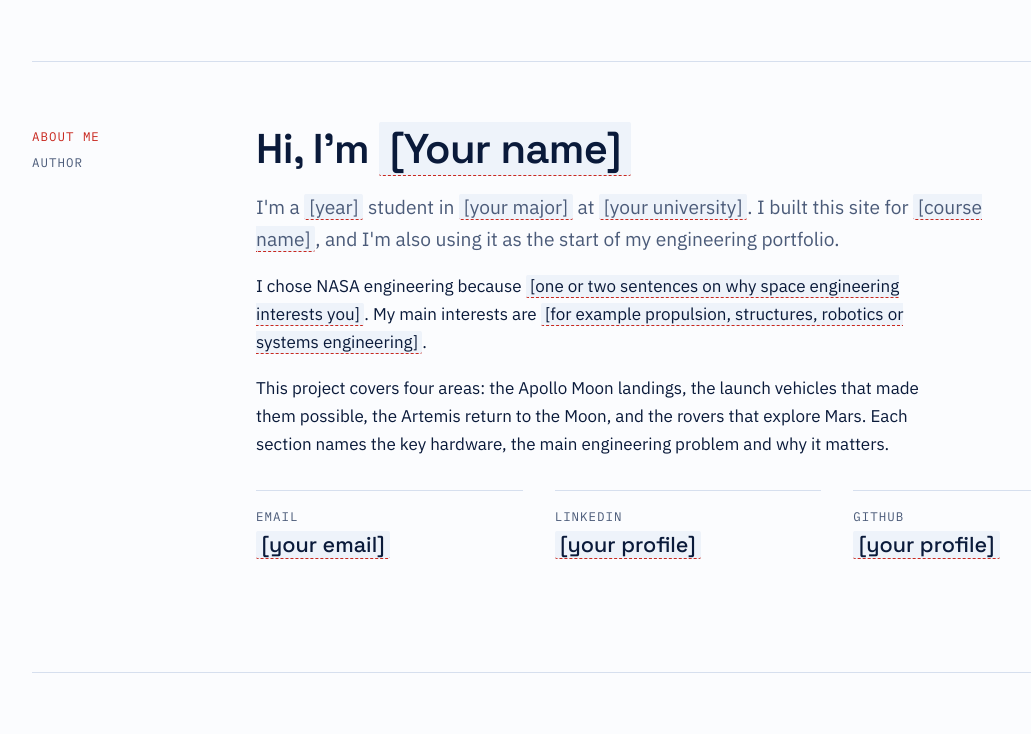
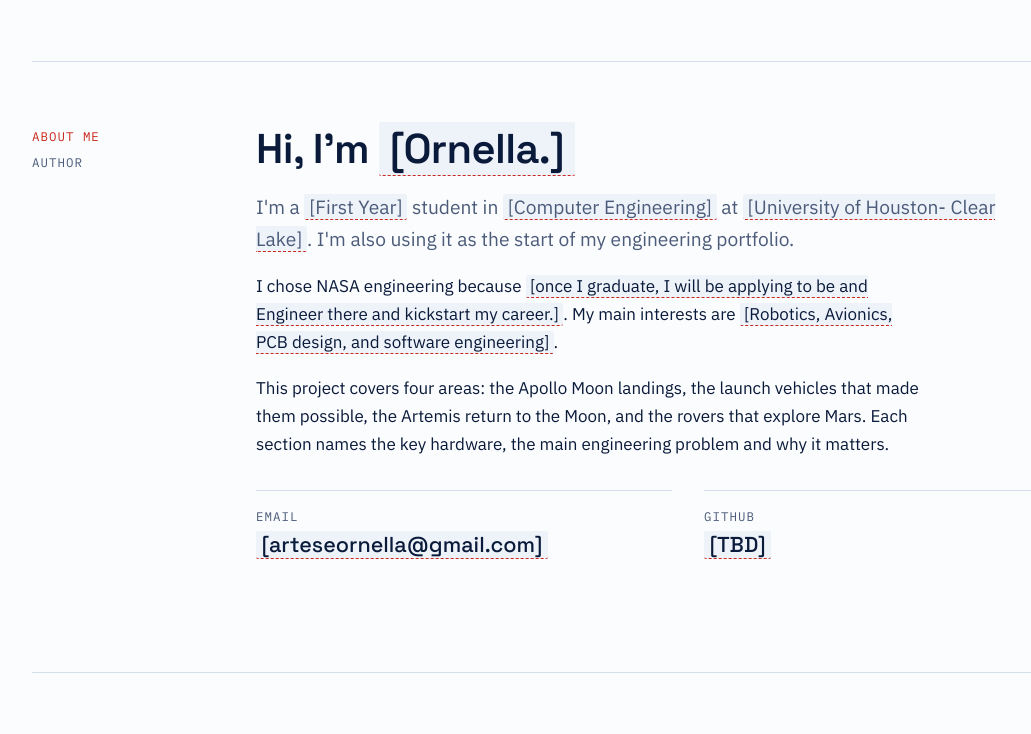
Before and after one commit to oartese/Space-Engineering, a plain HTML site: page index.html in a window 1280 px wide. Shown: the part 534-1268 px from the top of the page, without its empty margins (64-1095 px from the left). Drawn offline with Linux system fonts and the light colour scheme.

Commit message:
Update index.html

```diff
--- a/index.html
+++ b/index.html
@@ -204,14 +204,14 @@ footer p { margin-bottom: 0.5rem; }
         <span class="cat mono">Author</span>
       </div>
       <div class="body">
-        <h2>Hi, I'm <span class="ph">[Your name]</span></h2>
-        <p class="lead">I'm a <span class="ph">[year]</span> student in <span class="ph">[your major]</span> at <span class="ph">[your university]</span>. I built this site for <span class="ph">[course name]</span>, and I'm also using it as the start of my engineering portfolio.</p>
-        <p>I chose NASA engineering because <span class="ph">[one or two sentences on why space engineering interests you]</span>. My main interests are <span class="ph">[for example propulsion, structures, robotics or systems engineering]</span>.</p>
+        <h2>Hi, I'm <span class="ph">[Ornella.]</span></h2>
+        <p class="lead">I'm a <span class="ph">[First Year]</span> student in <span class="ph">[Computer Engineering]</span> at <span class="ph">[University of Houston- Clear Lake]</span>. I'm also using it as the start of my engineering portfolio.</p>
+        <p>I chose NASA engineering because <span class="ph">[once I graduate, I will be applying to be and Engineer there and kickstart my career.]</span>. My main interests are <span class="ph">[Robotics, Avionics, PCB design, and software engineering]</span>.</p>
         <p>This project covers four areas: the Apollo Moon landings, the launch vehicles that made them possible, the Artemis return to the Moon, and the rovers that explore Mars. Each section names the key hardware, the main engineering problem and why it matters.</p>
         <dl class="facts">
-          <div><dt class="mono">Email</dt><dd><span class="ph">[your email]</span></dd></div>
-          <div><dt class="mono">LinkedIn</dt><dd><span class="ph">[your profile]</span></dd></div>
-          <div><dt class="mono">GitHub</dt><dd><span class="ph">[your profile]</span></dd></div>
+          <div><dt class="mono">Email</dt><dd><span class="ph">[arteseornella@gmail.com]</span></dd></div>
+
+          <div><dt class="mono">GitHub</dt><dd><span class="ph">[TBD]</span></dd></div>
         </dl>
       </div>
     </section>
```
